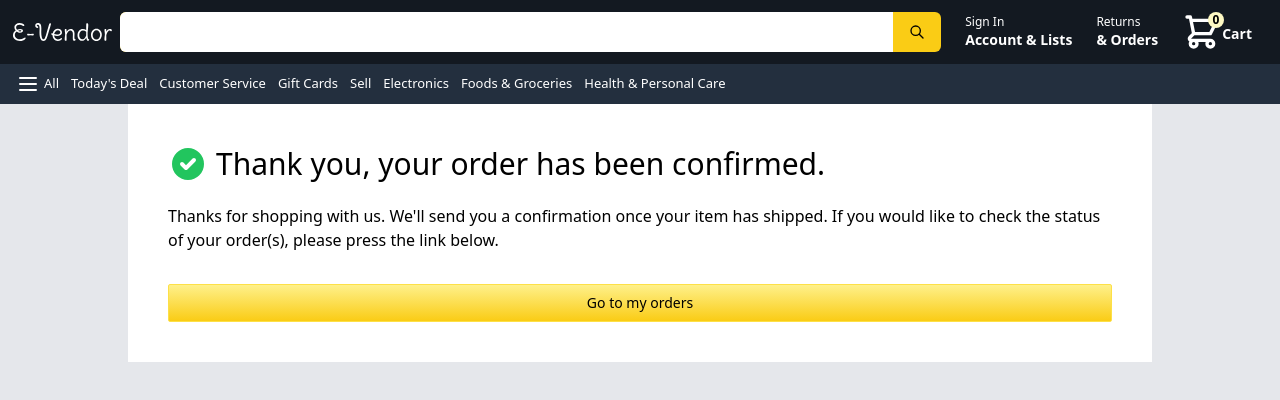
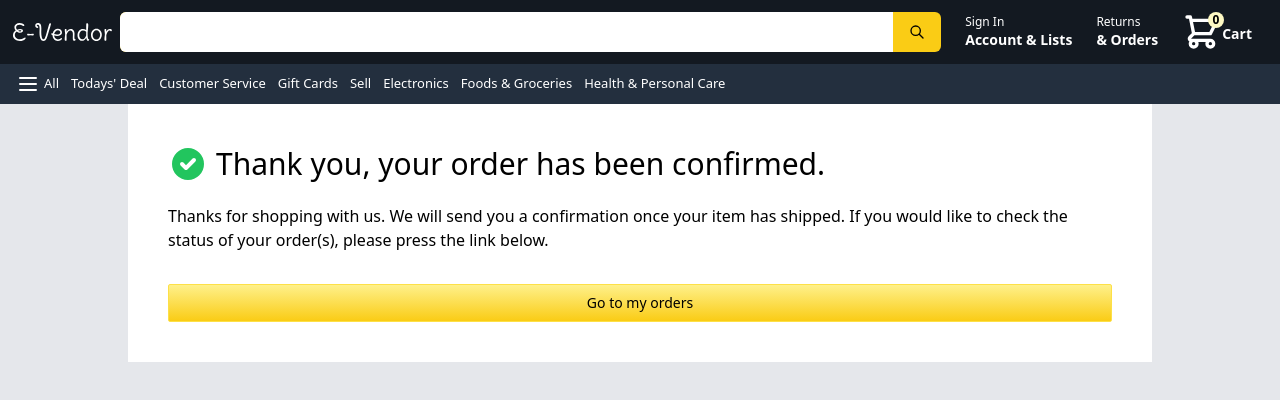
Before and after one commit to bibakroy/E-Vendor, a Next.js app: page /success in a window 1280 px wide. Shown: the top 400 px of the page. Built offline with nearby package versions, Linux system fonts and the light colour scheme; no server answers.

Commit message:
added key to childen and fixed the issue of apostrophe

```diff
--- a/components/Header.tsx
+++ b/components/Header.tsx
@@ -69,7 +69,7 @@ const Header = () => {
           <MenuIcon className="h-6 mr-1" />
           All
         </p>
-        <p className="link">Today's Deal</p>
+        <p className="link">{"Todays' Deal"}</p>
         <p className="link">Customer Service</p>
         <p className="link">Gift Cards</p>
         <p className="link hidden md:inline-flex">Sell</p>
--- a/components/Order.tsx
+++ b/components/Order.tsx
@@ -30,8 +30,8 @@ const Order = ({
       </div>
       <div className="p-5 sm:-10">
         <div className="flex space-x-6 overflow-y-auto">
-          {images.map((image) => (
-            <img src={image} className="h-20 object-contain sm:h-32" />
+          {images.map((image, i) => (
+            <img src={image} key={i} className="h-20 object-contain sm:h-32" />
           ))}
         </div>
       </div>
--- a/pages/orders.tsx
+++ b/pages/orders.tsx
@@ -41,7 +41,7 @@ export default order;
 export const getServerSideProps: GetServerSideProps = async (context) => {
   const stripe = require("stripe")(process.env.STRIPE_SECRET_KEY);
 
-  //get the user's logged in credentials
+  //get the users logged in credentials
   const session: any = await getSession(context);
 
   if (!session) {
--- a/pages/success.tsx
+++ b/pages/success.tsx
@@ -17,8 +17,8 @@ const success = () => {
             </h1>
           </div>
           <p>
-            Thanks for shopping with us. We'll send you a confirmation once your
-            item has shipped. If you would like to check the status of your
+            Thanks for shopping with us. We will send you a confirmation once
+            your item has shipped. If you would like to check the status of your
             order(s), please press the link below.
           </p>
           <button
--- a/redux/slices/cartSlice.ts
+++ b/redux/slices/cartSlice.ts
@@ -30,7 +30,7 @@ const cartSlice = createSlice({
         newCart.splice(index, 1);
       } else {
         console.warn(
-          `can't remove the product of id ${action.payload.id} as it's not existed`
+          `cannot remove the product of id ${action.payload.id} as it is not existed`
         );
       }
       state.items = newCart;
```
